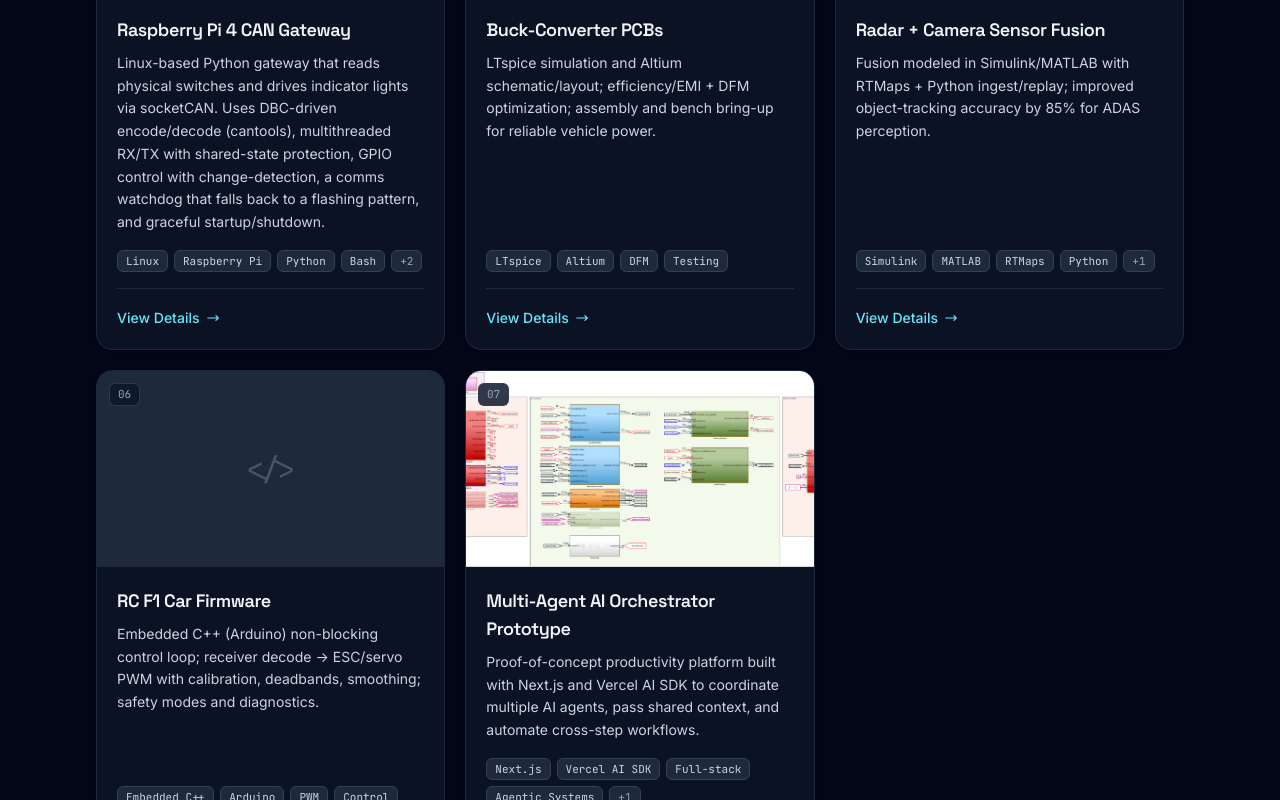
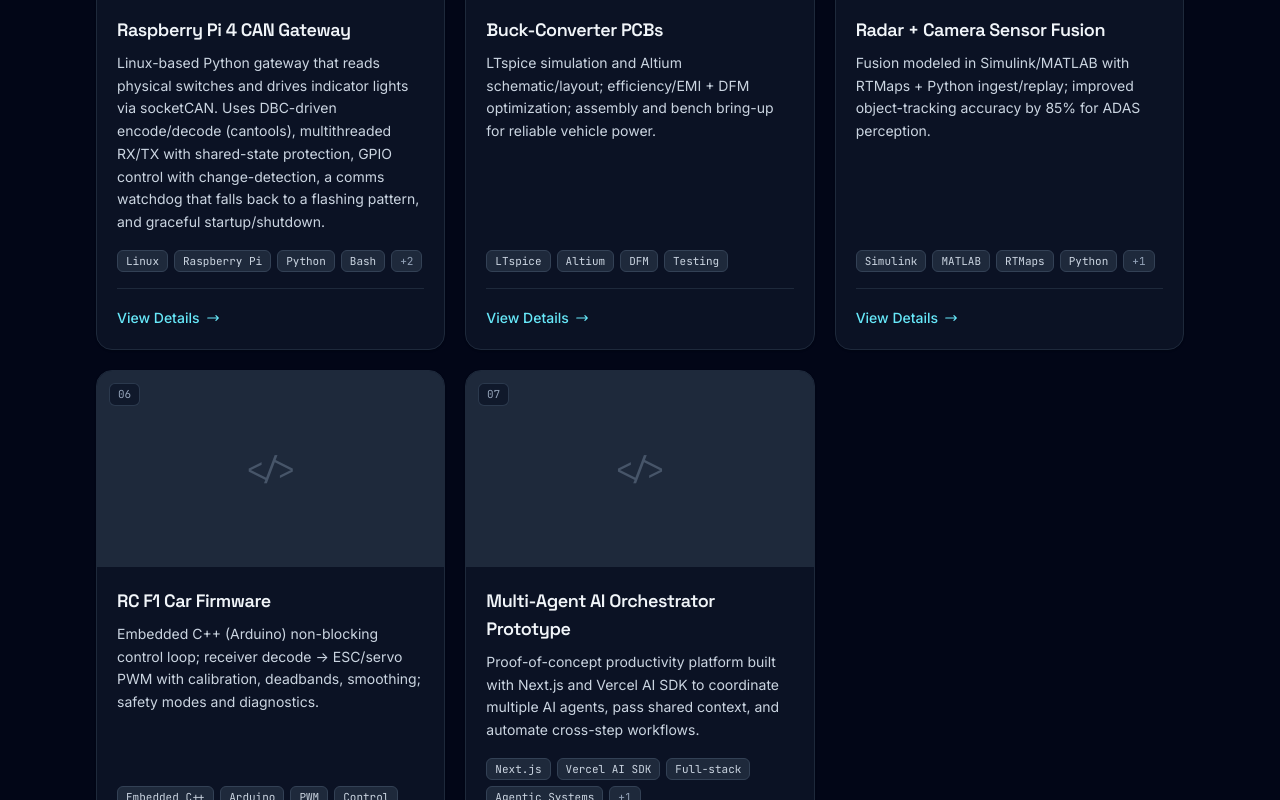
Before and after one commit to kabeercheema/kabeercheema.github.io, a React (Vite) app: page / in a window 1280 px wide. Shown: the part 1872-2672 px from the top of the page. Built offline with nearby package versions, Linux system fonts and the light colour scheme.

Commit message:
Repush App.jsx and raise hero portrait framing

```diff
--- a/src/App.jsx
+++ b/src/App.jsx
@@ -44,7 +44,7 @@ const PROJECTS = [
       "Date: March 2026.",
     ],
     links: {},
-    hero: getAssetPath("images/projects/arch"),
+    hero: getAssetPath("images/projects/architecture.png"),
   },
   {
     slug: "pi4-can-gateway",
@@ -113,7 +113,7 @@ const PROJECTS = [
       "Date: April 2026.",
     ],
     links: {},
-    hero: getAssetPath("images/projects/architecture.png"),
+    hero: "",
   },
 ];
 
@@ -516,7 +516,7 @@ function Hero() {
               <img
                 src={getAssetPath("images/hero.jpg")}
                 alt="Kabeer Cheema portrait"
-                className="aspect-[4/5] w-full object-cover"
+                className="aspect-[4/5] w-full object-cover object-[center_20%]"
               />
             </div>
           </Reveal>
```
